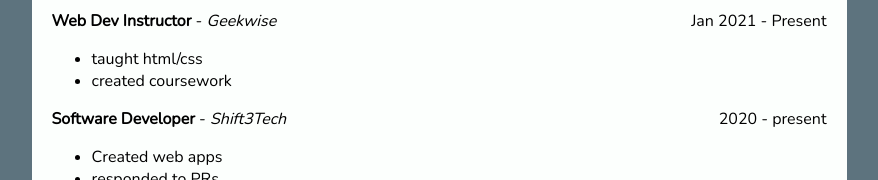
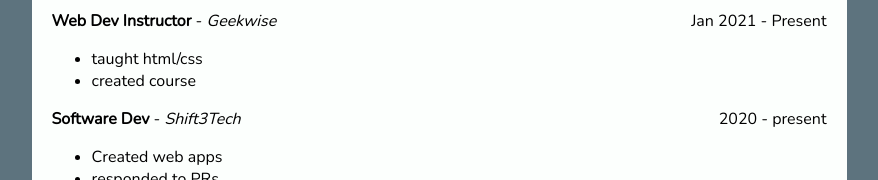
Before and after one commit to gabymoreno9/dayNineResume, a plain HTML site: page index.html in a window 1280 px wide. Shown: the part 571-751 px from the top of the page, without its empty margins (201-1079 px from the left). Drawn offline with nearby package versions, Linux system fonts and the light colour scheme.

Commit message:
added changes for an example

```diff
--- a/index.html
+++ b/index.html
@@ -44,11 +44,11 @@
         <Strong> Web Dev Instructor</Strong> - <em>Geekwise</em>
         <ul>
             <li>taught html/css</li>
-            <li>created coursework</li>
+            <li>created course</li>
         </ul>
 
         <div class = "date"> 2020 - present</div>
-        <strong>Software Developer </strong> - <em>Shift3Tech</em>
+        <strong>Software Dev </strong> - <em>Shift3Tech</em>
         <ul>
             <li>Created web apps</li>
             <li>responded to PRs</li>
```
